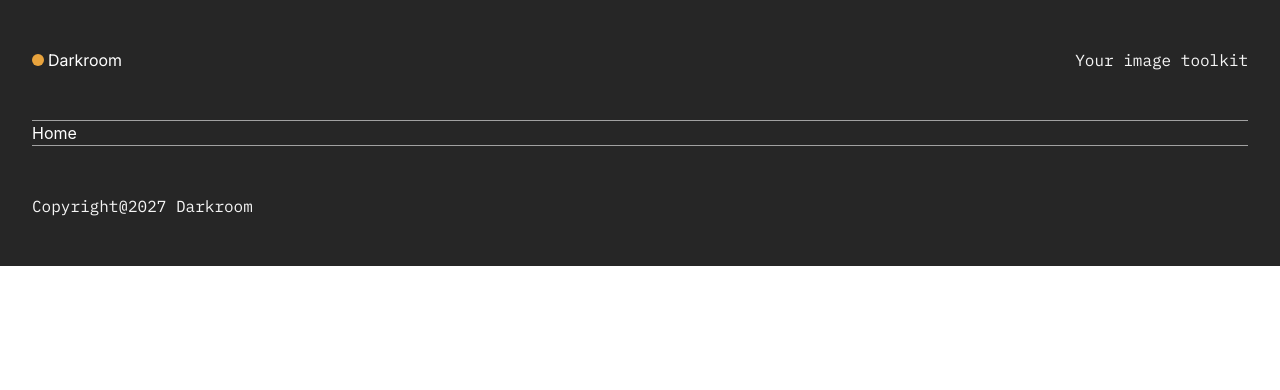
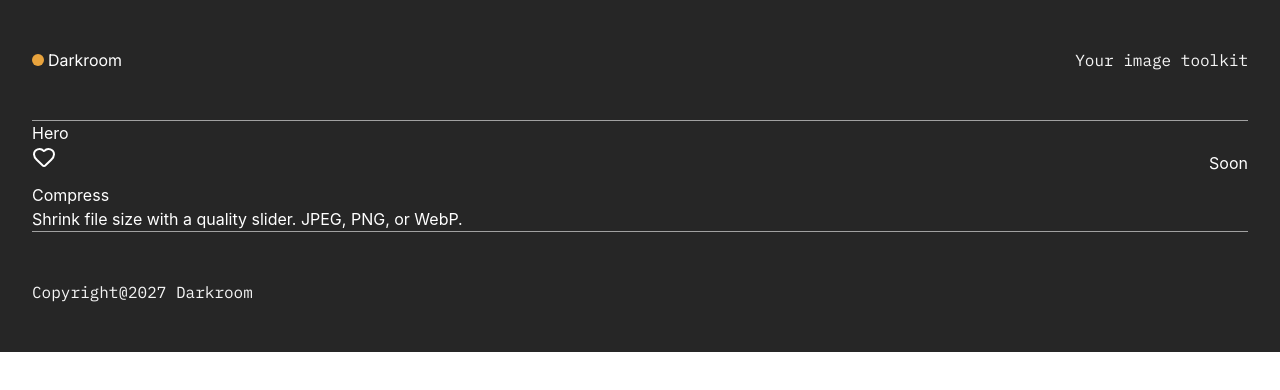
Before and after one commit to ibrahimhere47/Darkroom-v2, a React (Vite) app: page / in a window 1280 px wide. Shown: the top 390 px of the page. Built offline with nearby package versions, Linux system fonts and the light colour scheme.

Commit message:
Rough tool card layout and structure

```diff
--- /dev/null
+++ b/src/components/Hero.jsx
@@ -0,0 +1,9 @@
+import React from 'react'
+
+const Hero = () => {
+    return (
+        <div>Hero</div>
+    )
+}
+
+export default Hero
--- /dev/null
+++ b/src/components/ToolCard.jsx
@@ -0,0 +1,40 @@
+import React from 'react'
+import { Link } from 'react-router-dom'
+
+const ToolCard = (props) => {
+
+    const tool = props.tool
+    const Icon = tool.icon
+    const content = (
+        <div className='flex flex-col gap-2'>
+            <div className='flex justify-between items-baseline'>
+                <div>
+                    <Icon />
+                </div>
+                <span className={`tool-card-badge ${tool.comingSoon ? 'is-soon' : 'is-ready'}`}>
+                    {tool.comingSoon ? 'Soon' : 'Ready'}
+                </span>
+            </div>
+            <div className="tool-card-body">
+                <h3>{tool.name}</h3>
+                <p>{tool.tagline}</p>
+            </div>
+        </div>
+    )
+
+    if (tool.comingSoon == true) {
+        return (
+            <div>
+                {content}
+            </div>
+        )
+    }
+
+    return (
+        <Link to={`/tools/${tool.id}`}>
+            {content}
+        </Link>
+    )
+}
+
+export default ToolCard
--- a/src/pages/Home.jsx
+++ b/src/pages/Home.jsx
@@ -1,10 +1,14 @@
 import React from 'react'
 import Layout from '../components/Layout'
+import ToolCard from '../components/ToolCard'
+import Hero from '../components/Hero'
+import { tools } from '../tools/toolsRegistry'
 
 const Home = () => {
     return (
         <Layout>
-            <div>Home</div>
+            <Hero />
+            <ToolCard tool={tools.at(0)} />
         </Layout>
     )
 }
--- a/src/pages/ToolPage.jsx
+++ b/src/pages/ToolPage.jsx
@@ -1,15 +1,18 @@
 import React from 'react'
 import { useParams } from 'react-router-dom'
+import Layout from '../components/Layout';
 
 const ToolPage = () => {
 
     const { toolId } = useParams(null);
 
     return (
-        <div>
-            ToolPage
-            <h1>{toolId}</h1>
-        </div>
+        <Layout>
+            <div>
+                ToolPage
+                <h1>{toolId}</h1>
+            </div>
+        </Layout>
     )
 }
 
--- /dev/null
+++ b/src/tools/toolsRegistry.js
@@ -0,0 +1,39 @@
+import { lazy } from "react";
+import { Heart } from 'lucide-react'
+
+export const tools = [
+    {
+        id: 'compress',
+        name: 'Compress',
+        tagline: 'Shrink file size with a quality slider. JPEG, PNG, or WebP.',
+        icon: Heart,
+        // component: lazy(() => import('./compress/CompressTool.jsx')),
+        comingSoon: true,
+    },
+    {
+        id: 'resize',
+        name: 'Resize',
+        tagline: 'Fit, crop, or scale to exact dimensions.',
+        icon: Heart,
+        comingSoon: true,
+    },
+    {
+        id: 'remove-background',
+        name: 'Remove background',
+        tagline: 'Cut a subject out onto a transparent layer.',
+        icon: Heart,
+        comingSoon: true,
+    },
+    {
+        id: 'convert',
+        name: 'Convert format',
+        tagline: 'Move between JPEG, PNG, WebP, and AVIF.',
+        icon: Heart,
+        comingSoon: true,
+    },
+]
+
+export function getTool(id) {
+    const tool = tools.find((t) => t.id === id)
+    return tool
+}
```
